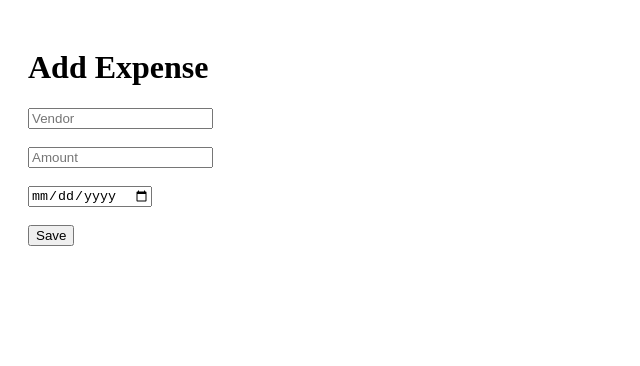
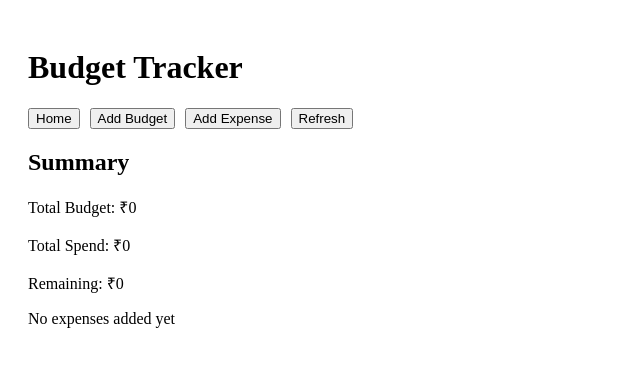
Before and after one commit to pinaki-GH/budget-tracker, a Next.js app: page / in a window 1280 px wide. Shown: the top 366 px of the page, without its empty margins (0-640 px from the left). Built offline with nearby package versions, Linux system fonts and the light colour scheme.

Commit message:
Update page.js

```diff
--- a/app/page.js
+++ b/app/page.js
@@ -1,55 +1,54 @@
 'use client'
 
-import { useState } from 'react'
-import { useRouter } from 'next/navigation'
+import { useEffect, useState } from 'react'
+import Link from 'next/link'
 import { getExpenses, getBudgets } from '../lib/storage'
+import BudgetSummary from '../components/BudgetSummary'
+import ExpenseList from '../components/ExpenseList'
 
-export default function AddExpense() {
-  const [vendor, setVendor] = useState('')
-  const [amount, setAmount] = useState('')
-  const [date, setDate] = useState('')
-  const router = useRouter()
+export default function Home() {
+  const [expenses, setExpenses] = useState([])
+  const [budget, setBudget] = useState(0)
 
-  const handleSubmit = () => {
-    if (!vendor || !amount || !date) {
-      alert('Please fill all fields')
-      return
-    }
+  useEffect(() => {
+    loadData()
+  }, [])
 
-    saveExpense({
-      vendor_name: vendor,
-      amount: Number(amount),
-      date
-    })
+  function loadData() {
+    const exp = getExpenses()
+    const bud = getBudgets()
 
-    alert('Expense saved!')
-    router.push('/')
+    setExpenses(exp)
+    setBudget(bud.length > 0 ? bud[bud.length - 1].total_budget : 0)
   }
+
+  const totalSpend = expenses.reduce((sum, e) => sum + e.amount, 0)
 
   return (
     <div style={{ padding: 20 }}>
-      <h1>Add Expense</h1>
+      <h1>Budget Tracker</h1>
 
-      <input
-        placeholder="Vendor"
-        onChange={(e) => setVendor(e.target.value)}
-      />
-      <br /><br />
+      {/* ✅ Navigation */}
+      <div style={{ marginBottom: 20 }}>
+        <Link href="/">
+          <button>Home</button>
+        </Link>
 
-      <input
-        placeholder="Amount"
-        type="number"
-        onChange={(e) => setAmount(e.target.value)}
-      />
-      <br /><br />
+        <Link href="/add-budget" style={{ marginLeft: 10 }}>
+          <button>Add Budget</button>
+        </Link>
 
-      <input
-        type="date"
-        onChange={(e) => setDate(e.target.value)}
-      />
-      <br /><br />
+        <Link href="/add-expense" style={{ marginLeft: 10 }}>
+          <button>Add Expense</button>
+        </Link>
 
-      <button onClick={handleSubmit}>Save</button>
+        <button onClick={loadData} style={{ marginLeft: 10 }}>
+          Refresh
+        </button>
+      </div>
+
+      <BudgetSummary budget={budget} totalSpend={totalSpend} />
+      <ExpenseList expenses={expenses} />
     </div>
   )
 }
```
